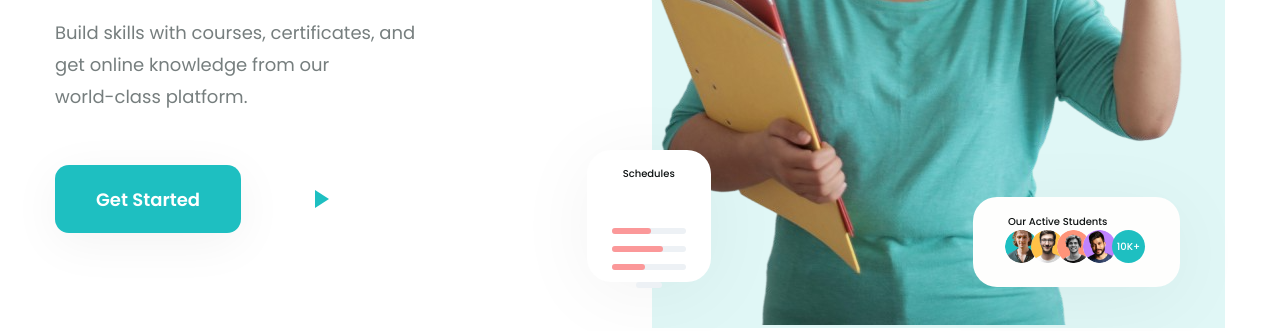
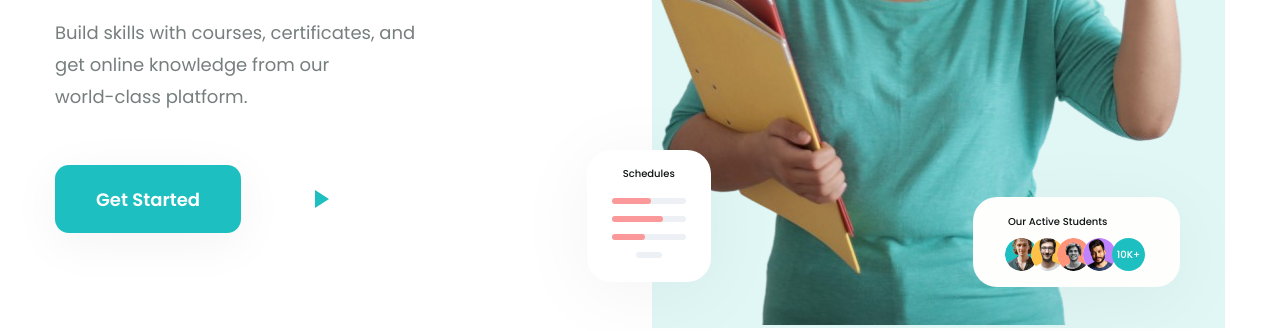
Before and after one commit to ngxvanquan/project-doc-lap, a plain HTML site: page index.html in a window 1280 px wide. Shown: the part 469-800 px from the top of the page. Drawn offline with Linux system fonts and the light colour scheme.

Commit message:
fix some bug

```diff
--- a/assets/css/style.css
+++ b/assets/css/style.css
@@ -289,6 +289,7 @@ a {
 .main .media-block .card:nth-of-type(3) .avatar-group {
     display: flex;
     align-items: center;
+    margin-top: 8px;
 }
 .main .media-block .card:nth-of-type(3) .avatar img,
 .main .media-block .card:nth-of-type(3) .avatar {
@@ -498,7 +499,7 @@ a {
 }
 
 /* Stats */
-.main .stats {
+.main > .stats {
     padding: 30px 0;
     margin-top: 205px;
 }
```
